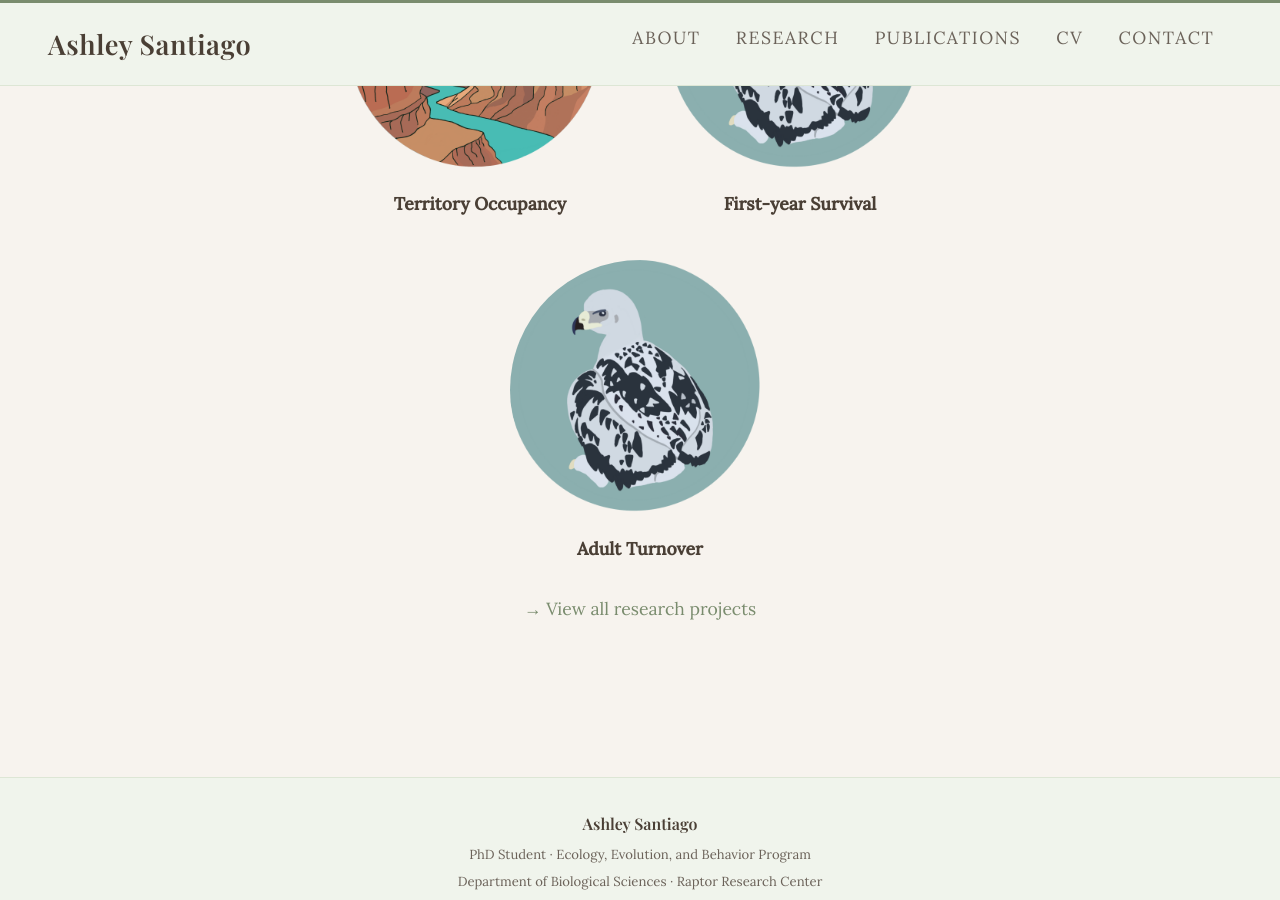
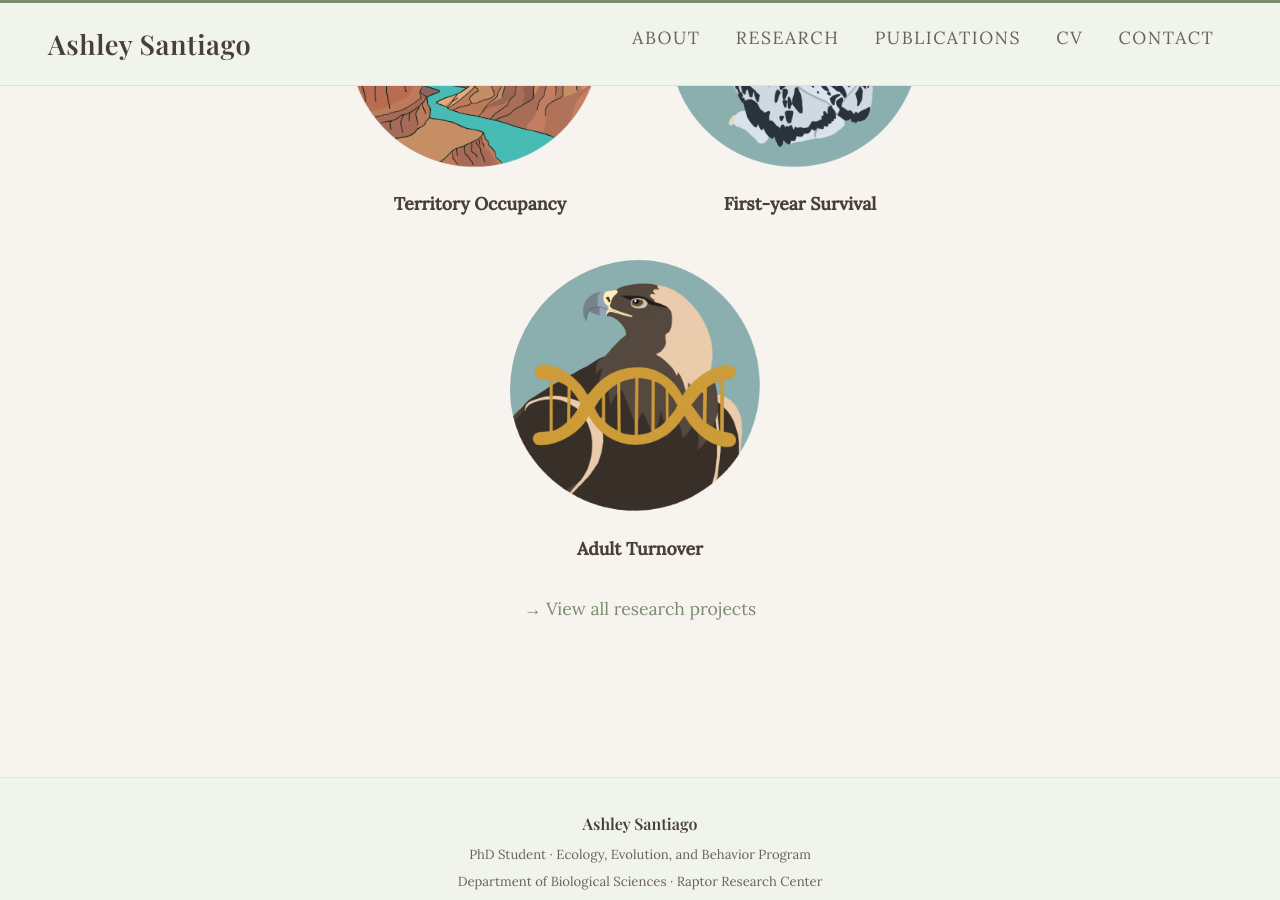
Before and after one commit to AshSantiago/AshSantiago.github.io, a Jekyll site: the page built from index.md, in a window 1280 px wide and 900 px high, scrolled down 1175 px. Built offline with Jekyll 4.4.1, drawn with Linux system fonts in a browser that asks for light colours; some web fonts are replaced.

Commit message:
Update index.md

```diff
--- a/index.md
+++ b/index.md
@@ -60,7 +60,7 @@ title: Home
 <div style="width: 260px; height: 260px; border-radius: 50%; overflow: hidden; transition: all 0.2s;"
      onmouseover="this.style.filter='drop-shadow(0 6px 10px rgba(122,140,110,0.5))'; this.style.transform='translateY(-4px)'"
      onmouseout="this.style.filter='none'; this.style.transform='translateY(0)'">
-    <img src="/assets/nestling.png" style="width: 100%; height: 100%; object-fit: cover; display: block; transform: scale(1.2); transform-origin: center;">
+    <img src="/assets/adult_DNA.png" style="width: 100%; height: 100%; object-fit: cover; display: block; transform: scale(1.2); transform-origin: center;">
   </div>
   <p style="font-size: 1.1rem; color: #4a3f35; font-family: 'Lora', serif; margin: 0; font-weight: 600; text-align: center;">Adult Turnover</p>
 </a>
```
